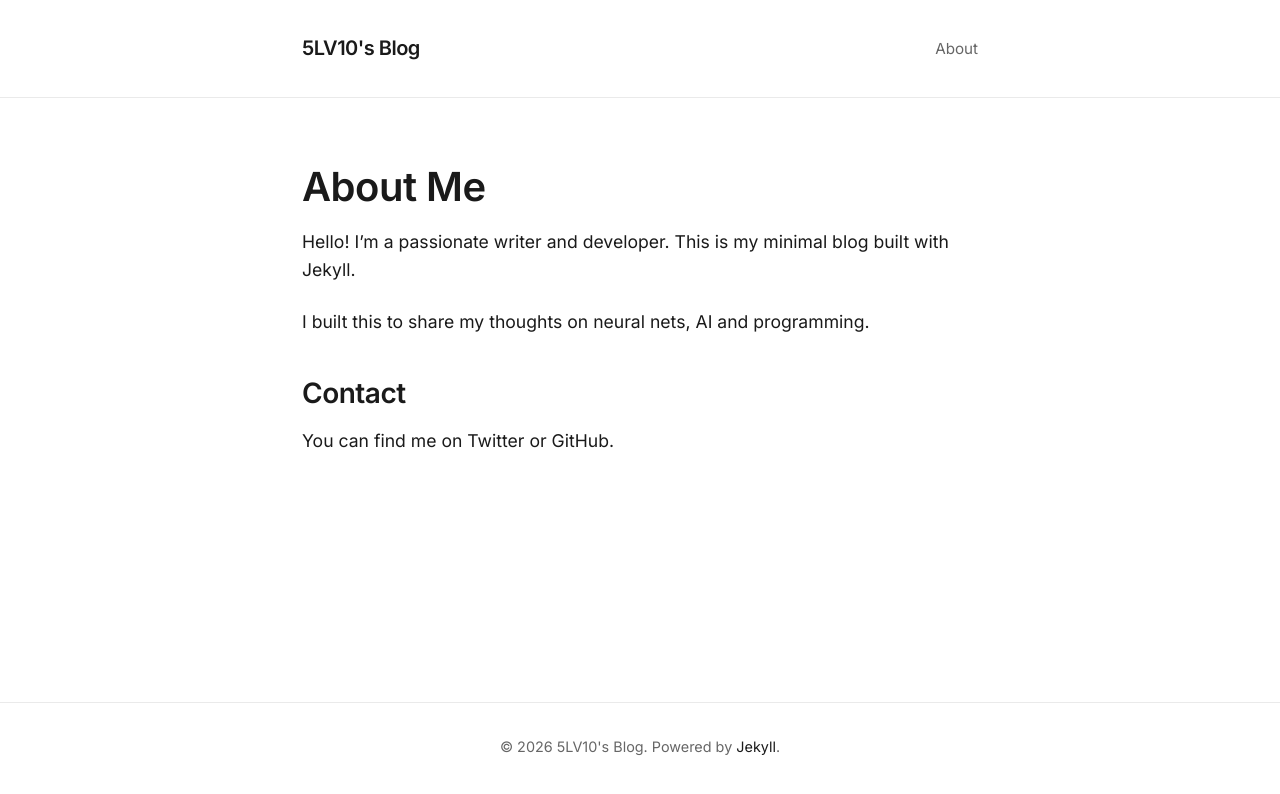
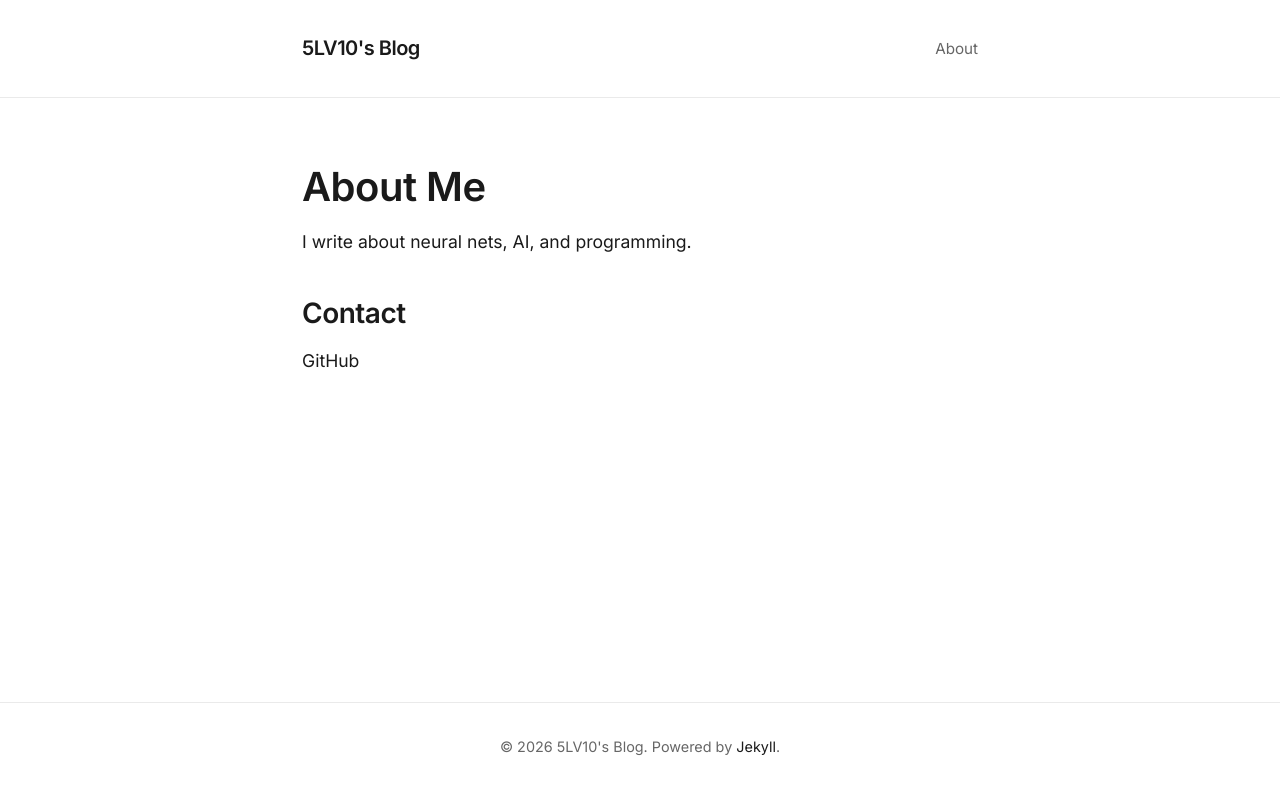
Before and after one commit to gouthamk16/articles, a Jekyll site: the page built from about.md, in a window 1280 px wide. Shown: the top 794 px of the page. Built offline with Jekyll 4.4.1, drawn with Linux system fonts in a browser that asks for light colours.

Commit message:
Fix about page

```diff
--- a/about.md
+++ b/about.md
@@ -6,10 +6,8 @@ permalink: /about/
 
 # About Me
 
-Hello! I'm a passionate writer and developer. This is my minimal blog built with Jekyll.
-
-I built this to share my thoughts on neural nets, AI and programming.
+I write about neural nets, AI, and programming.
 
 ## Contact
 
-You can find me on [Twitter](https://twitter.com/jekyllrb) or [GitHub](https://github.com/jekyll).
+[GitHub](https://github.com/gouthamk16)
```
